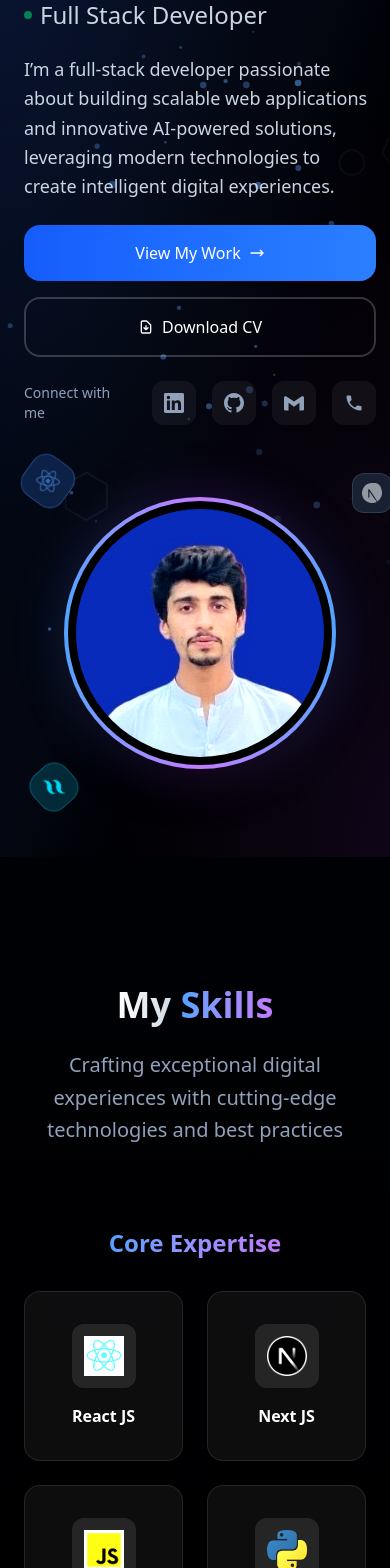
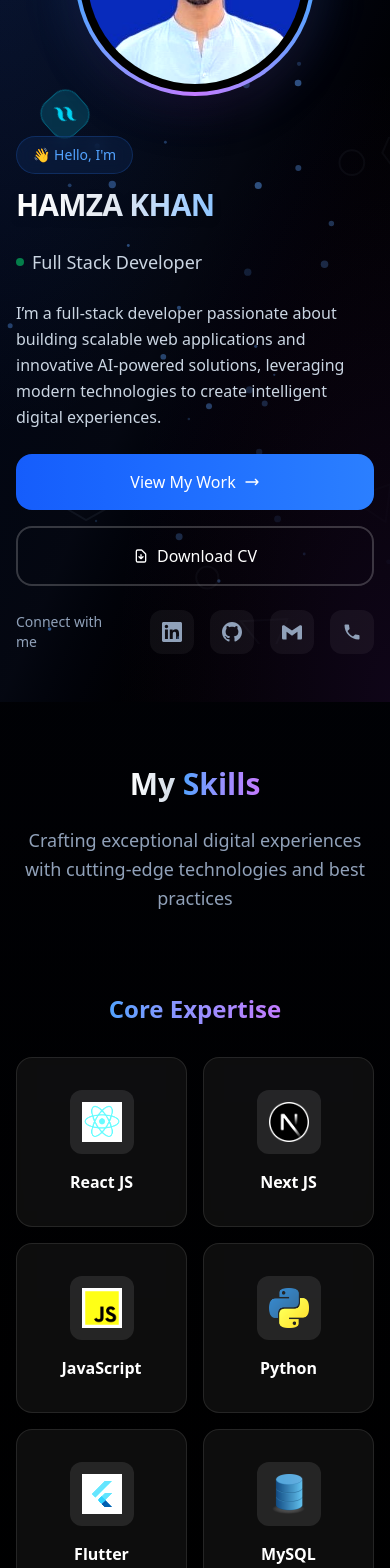
Before and after one commit to Hamzakhan55/personal-portfolio, a React (Vite) app: page / in a window 390 px wide. Shown: the part 200-1768 px from the top of the page. Built offline with nearby package versions, Linux system fonts and the light colour scheme.

Commit message:
refactor: update styling and layout for Contact, Hero, Projects, and Skills sections

```diff
--- a/src/components/ContactSection.tsx
+++ b/src/components/ContactSection.tsx
@@ -103,16 +103,16 @@ const ContactSection: React.FC = () => {
 
       <div className="max-w-6xl mx-auto relative z-10">
         <div ref={titleRef} className={`animate-on-scroll text-center mb-16 ${titleVisible ? 'visible' : ''}`}>
-          <h2 className="text-5xl md:text-4xl sm:text-3xl font-bold mb-4 -mt-6">
+          <h2 className="text-3xl sm:text-4xl lg:text-5xl font-bold mb-4 -mt-6">
             <span className="text-slate-100">LET'S </span>
             <span className="text-blue-400 drop-shadow-[0_0_20px_rgba(59,130,246,0.8)]">WORK TOGETHER</span>
           </h2>
-          <p className="text-gray-400 text-lg max-w-2xl mx-auto">
+          <p className="text-gray-400 text-base sm:text-lg max-w-2xl mx-auto">
             Ready to bring your ideas to life? Let's discuss your next project and create something amazing together.
           </p>
         </div>
 
-        <div className="grid grid-cols-2 gap-16 items-start">
+        <div className="grid grid-cols-1 lg:grid-cols-2 gap-8 lg:gap-16 items-start">
           {/* Get In Touch - Left Side */}
           <div className={`animate-on-scroll-left ${titleVisible ? 'visible' : ''}`} style={{ transitionDelay: '0.2s' }}>
             <h3 className="text-3xl md:text-2xl font-bold mb-8">
--- a/src/components/HeroSection.tsx
+++ b/src/components/HeroSection.tsx
@@ -14,24 +14,24 @@ const HeroSection: React.FC = () => {
       <div className="absolute inset-0 bg-gradient-to-br from-slate-950 via-blue-950/20 to-black"></div>
       <div className="absolute inset-0 bg-[radial-gradient(ellipse_at_top_left,rgba(59,130,246,0.15),transparent_50%),radial-gradient(ellipse_at_bottom_right,rgba(147,51,234,0.1),transparent_50%)]"></div>
 
-      <div className="max-w-7xl mx-auto px-6 py-20 grid lg:grid-cols-2 gap-16 items-center relative z-10">
-        <div className={`space-y-6 animate-on-scroll-left ${isLoaded ? 'visible' : ''}`} style={{ transitionDelay: '0.2s' }}>
+      <div className="max-w-7xl mx-auto px-4 sm:px-6 py-12 sm:py-20 flex flex-col lg:grid lg:grid-cols-2 gap-8 lg:gap-16 items-center relative z-10">
+        <div className={`space-y-6 animate-on-scroll-left order-2 lg:order-1 ${isLoaded ? 'visible' : ''}`} style={{ transitionDelay: '0.2s' }}>
           <div className="space-y-3">
             <div className="inline-block px-4 py-2 bg-blue-500/10 border border-blue-500/20 rounded-full text-blue-400 text-sm font-medium backdrop-blur-sm">
               👋 Hello, I'm
             </div>
-            <h1 className="text-4xl lg:text-5xl xl:text-6xl font-black leading-tight tracking-tight">
+            <h1 className="text-3xl sm:text-4xl lg:text-5xl xl:text-6xl font-black leading-tight tracking-tight">
               <span className="bg-gradient-to-r from-white via-slate-200 to-blue-300 bg-clip-text text-transparent drop-shadow-lg">HAMZA KHAN</span>
             </h1>
 
           </div>
 
-          <div className="flex items-center gap-2 text-2xl text-slate-300">
+          <div className="flex items-center gap-2 text-lg sm:text-xl lg:text-2xl text-slate-300">
             <div className="w-2 h-2 bg-green-400 rounded-full animate-pulse"></div>
             <span className="font-medium">Full Stack Developer</span>
           </div>
 
-          <p className="text-lg lg:text-xl text-slate-300 leading-relaxed max-w-2xl">
+          <p className="text-base sm:text-lg lg:text-xl text-slate-300 leading-relaxed max-w-2xl">
             I’m a full-stack developer passionate about building scalable web applications and innovative AI-powered solutions, leveraging modern technologies to create intelligent digital experiences.
           </p>
 
@@ -89,7 +89,7 @@ const HeroSection: React.FC = () => {
           </div>
         </div>
 
-        <div className={`flex justify-center lg:justify-end animate-on-scroll-right px-8 ${isLoaded ? 'visible' : ''}`} style={{ transitionDelay: '0.4s' }}>
+        <div className={`flex justify-center lg:justify-end animate-on-scroll-right px-8 order-1 lg:order-2 ${isLoaded ? 'visible' : ''}`} style={{ transitionDelay: '0.4s' }}>
           <div className="relative">
             {/* Flowing Tech Icons */}
             <div className="absolute -top-8 -left-8 w-12 h-12 bg-blue-500/20 backdrop-blur-sm rounded-2xl flex items-center justify-center animate-spin border border-blue-400/30" style={{ animationDuration: '8s' }}>
@@ -113,7 +113,7 @@ const HeroSection: React.FC = () => {
 
 
             {/* Main profile container */}
-            <div className="relative w-72 h-72 lg:w-84 lg:h-84">
+            <div className="relative w-64 h-64 sm:w-72 sm:h-72 lg:w-84 lg:h-84">
               {/* Outer glow ring */}
               <div className="absolute inset-0 rounded-full bg-gradient-to-r from-blue-500/30 via-purple-500/30 to-blue-500/30 blur-xl animate-pulse"></div>
 
--- a/src/components/ProjectsSection.tsx
+++ b/src/components/ProjectsSection.tsx
@@ -128,19 +128,19 @@ const ProjectsSection: React.FC = () => {
   const { ref: projectsRef, visibleItems: projectsVisible } = useStaggerAnimation(projects.length, 200);
 
   return (
-    <section id="projects" className="py-32 relative overflow-hidden bg-gradient-to-b from-black/20 via-slate-950/20 to-black/20">
-      <div className="max-w-7xl mx-auto px-6 relative z-10">
+    <section id="projects" className="py-16 sm:py-24 lg:py-32 relative overflow-hidden bg-gradient-to-b from-black/20 via-slate-950/20 to-black/20">
+      <div className="max-w-7xl mx-auto px-4 sm:px-6 relative z-10">
         <div ref={titleRef} className={`text-center mb-20 animate-on-scroll ${titleVisible ? 'visible' : ''}`}>
-          <h2 className="text-4xl lg:text-5xl font-black mb-6">
+          <h2 className="text-3xl sm:text-4xl lg:text-5xl font-black mb-6">
             <span className="bg-gradient-to-r from-white to-slate-300 bg-clip-text text-transparent">My </span>
             <span className="bg-gradient-to-r from-purple-400 to-blue-400 bg-clip-text text-transparent">Projects</span>
           </h2>
-          <p className="text-xl text-slate-400 max-w-3xl mx-auto leading-relaxed">
+          <p className="text-lg sm:text-xl text-slate-400 max-w-3xl mx-auto leading-relaxed">
             Discover my latest work showcasing innovation, creativity, and technical excellence
           </p>
         </div>
 
-        <div ref={projectsRef} className="grid grid-cols-1 lg:grid-cols-2 xl:grid-cols-3 gap-8 mb-16">
+        <div ref={projectsRef} className="grid grid-cols-1 md:grid-cols-2 xl:grid-cols-3 gap-6 sm:gap-8 mb-12 sm:mb-16">
           {(showAllProjects ? projects : projects.slice(0, 6)).map((project, index) => (
             <div key={project.id} className={`group relative bg-white/5 backdrop-blur-sm border border-white/10 rounded-3xl overflow-hidden transition-all duration-500 hover:bg-white/10 hover:scale-[1.02] hover:border-blue-400/50 animate-on-scroll-scale ${
               project.featured ? 'ring-2 ring-blue-400/30 shadow-2xl shadow-blue-500/20' : ''
--- a/src/components/SkillsSection.tsx
+++ b/src/components/SkillsSection.tsx
@@ -30,14 +30,14 @@ const SkillsSection: React.FC = () =>{
   const { ref: badgesRef, visibleItems: badgesVisible } = useStaggerAnimation(additionalSkills.length, 100);
 
   return (
-    <section id="skills" className="py-32 relative overflow-hidden bg-gradient-to-b from-slate-950/20 to-black/20">
-      <div className="max-w-7xl mx-auto px-6 relative z-10">
+    <section id="skills" className="py-16 sm:py-24 lg:py-32 relative overflow-hidden bg-gradient-to-b from-slate-950/20 to-black/20">
+      <div className="max-w-7xl mx-auto px-4 sm:px-6 relative z-10">
         <div ref={titleRef} className={`text-center mb-20 animate-on-scroll ${titleVisible ? 'visible' : ''}`}>
-          <h2 className="text-4xl lg:text-5xl font-black mb-6">
+          <h2 className="text-3xl sm:text-4xl lg:text-5xl font-black mb-6">
             <span className="bg-gradient-to-r from-white to-slate-300 bg-clip-text text-transparent">My </span>
             <span className="bg-gradient-to-r from-blue-400 to-purple-400 bg-clip-text text-transparent">Skills</span>
           </h2>
-          <p className="text-xl text-slate-400 max-w-3xl mx-auto leading-relaxed">
+          <p className="text-lg sm:text-xl text-slate-400 max-w-3xl mx-auto leading-relaxed">
             Crafting exceptional digital experiences with cutting-edge technologies and best practices
           </p>
         </div>
@@ -46,7 +46,7 @@ const SkillsSection: React.FC = () =>{
           <h3 className="text-2xl font-bold mb-8 text-center">
             <span className="bg-gradient-to-r from-blue-400 to-purple-400 bg-clip-text text-transparent">Core Expertise</span>
           </h3>
-          <div ref={skillsRef} className="grid grid-cols-2 md:grid-cols-4 lg:grid-cols-8 gap-6">
+          <div ref={skillsRef} className="grid grid-cols-2 sm:grid-cols-3 md:grid-cols-4 lg:grid-cols-8 gap-4 sm:gap-6">
             {expertiseSkills.map((skill, index) => (
               <div key={skill.name} className={`group relative animate-on-scroll-scale ${skillsVisible[index] ? 'visible' : ''}`} style={{ transitionDelay: `${index * 0.1}s` }}>
                 <div className="relative p-8 bg-white/5 backdrop-blur-sm border border-white/10 rounded-2xl hover:bg-white/10 transition-all duration-500 hover:scale-105 hover:border-blue-400/50">
```
